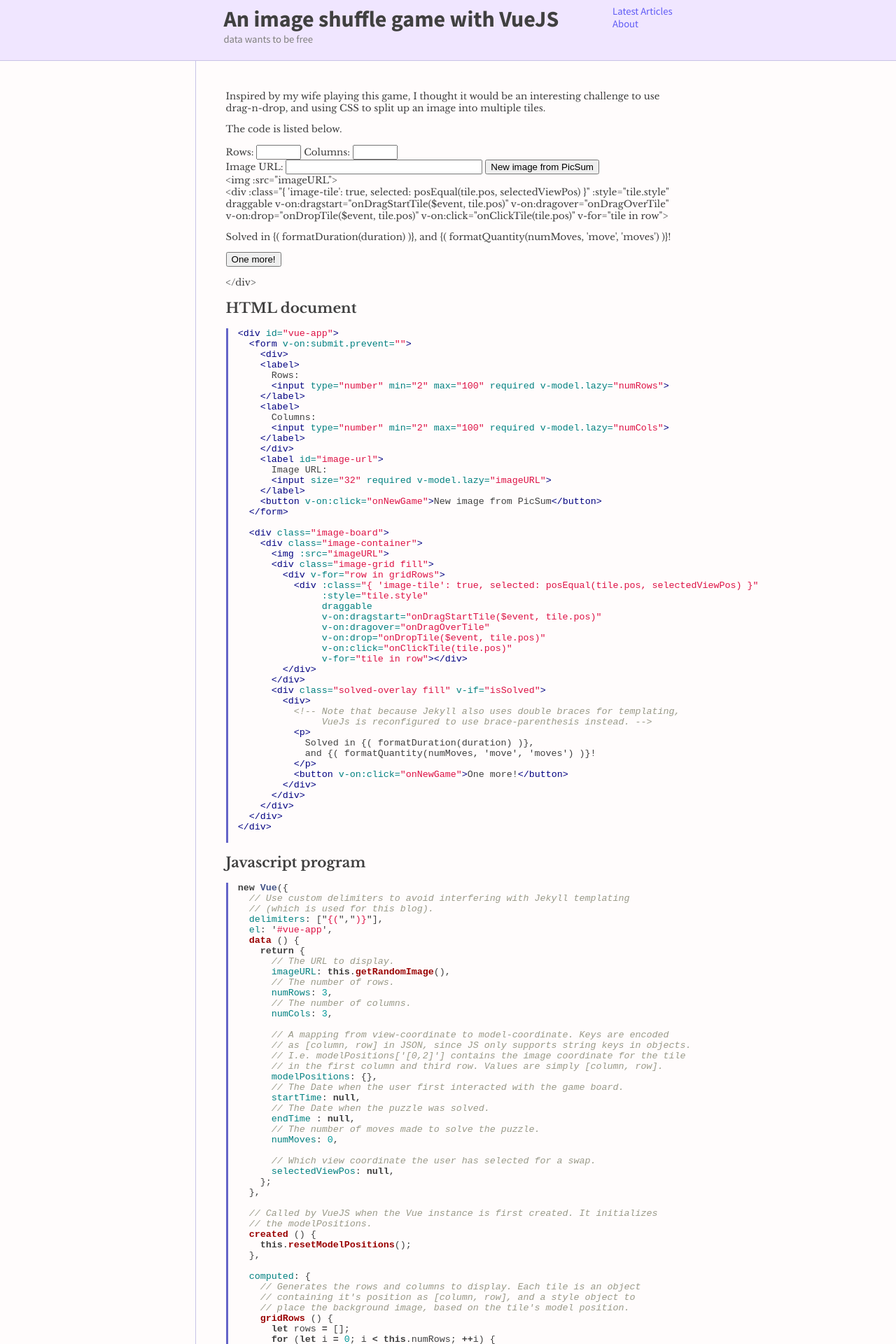
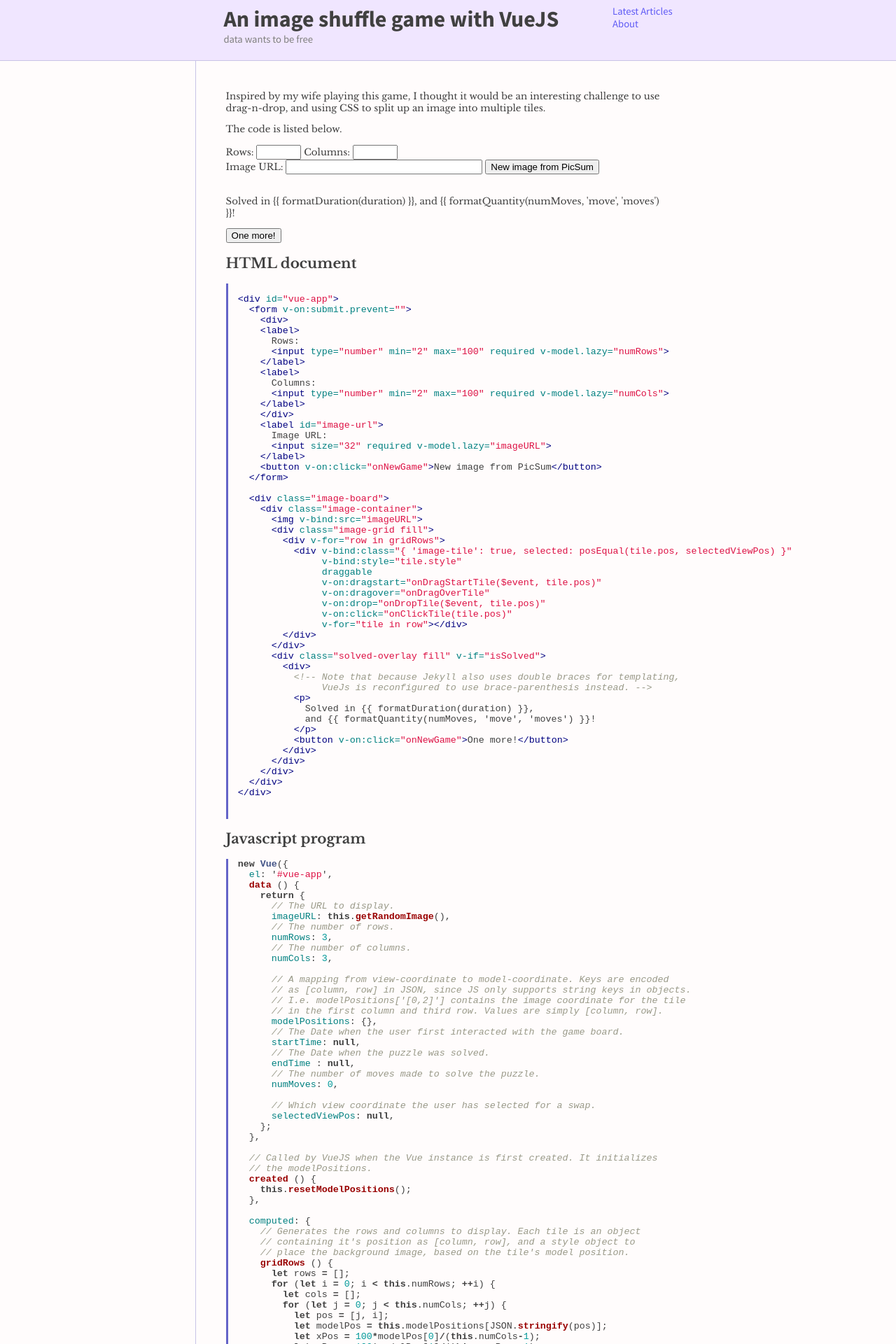
Before and after one commit to tommie/tommie.github.io, a Jekyll site: the page built from _posts/2020-02-16-image-shuffle-vue.md, in a window 1280 px wide. Shown: the top 1920 px of the page at 70% size. Built offline with Jekyll 4.4.1, drawn with Linux system fonts in a browser that asks for light colours.

Commit message:
Fixes 2020-02-16-image-shuffle-vue for Liquid upgrade that broke it.
Apparently ":src" shortcut attributes started triggering HTML-entity
escaping of those elements. Use v-bind instead.

With {%raw%}, we don't need the custom Vue delimiters.

```diff
--- a/_config.yml
+++ b/_config.yml
@@ -7,6 +7,8 @@ highlighter: rouge
 permalink: /a/:year/:month/:title
 analytics:
   ga_tracking_id: "%55%41%2D%36%32%33%30%33%33%30%38%2D%31"
+include:
+  - _includes
 defaults:
   - scope:
       path: ""
--- a/_includes/2020-02-16-image-shuffle-vue.html
+++ b/_includes/2020-02-16-image-shuffle-vue.html
@@ -1,3 +1,4 @@
+{% raw %}
 <div id="vue-app">
   <form v-on:submit.prevent="">
     <div>
@@ -19,11 +20,11 @@
 
   <div class="image-board">
     <div class="image-container">
-      <img :src="imageURL">
+      <img v-bind:src="imageURL">
       <div class="image-grid fill">
         <div v-for="row in gridRows">
-          <div :class="{ 'image-tile': true, selected: posEqual(tile.pos, selectedViewPos) }"
-               :style="tile.style"
+          <div v-bind:class="{ 'image-tile': true, selected: posEqual(tile.pos, selectedViewPos) }"
+               v-bind:style="tile.style"
                draggable
                v-on:dragstart="onDragStartTile($event, tile.pos)"
                v-on:dragover="onDragOverTile"
@@ -46,3 +47,4 @@
     </div>
   </div>
 </div>
+{% endraw %}
--- a/_includes/2020-02-16-image-shuffle-vue.js
+++ b/_includes/2020-02-16-image-shuffle-vue.js
@@ -1,7 +1,4 @@
 new Vue({
-  // Use custom delimiters to avoid interfering with Jekyll templating
-  // (which is used for this blog).
-  delimiters: ["{(",")}"],
   el: '#vue-app',
   data () {
     return {
```
Also changed, not shown: other parts of _includes/2020-02-16-image-shuffle-vue.html (+2 -2 lines), 1 other file.
